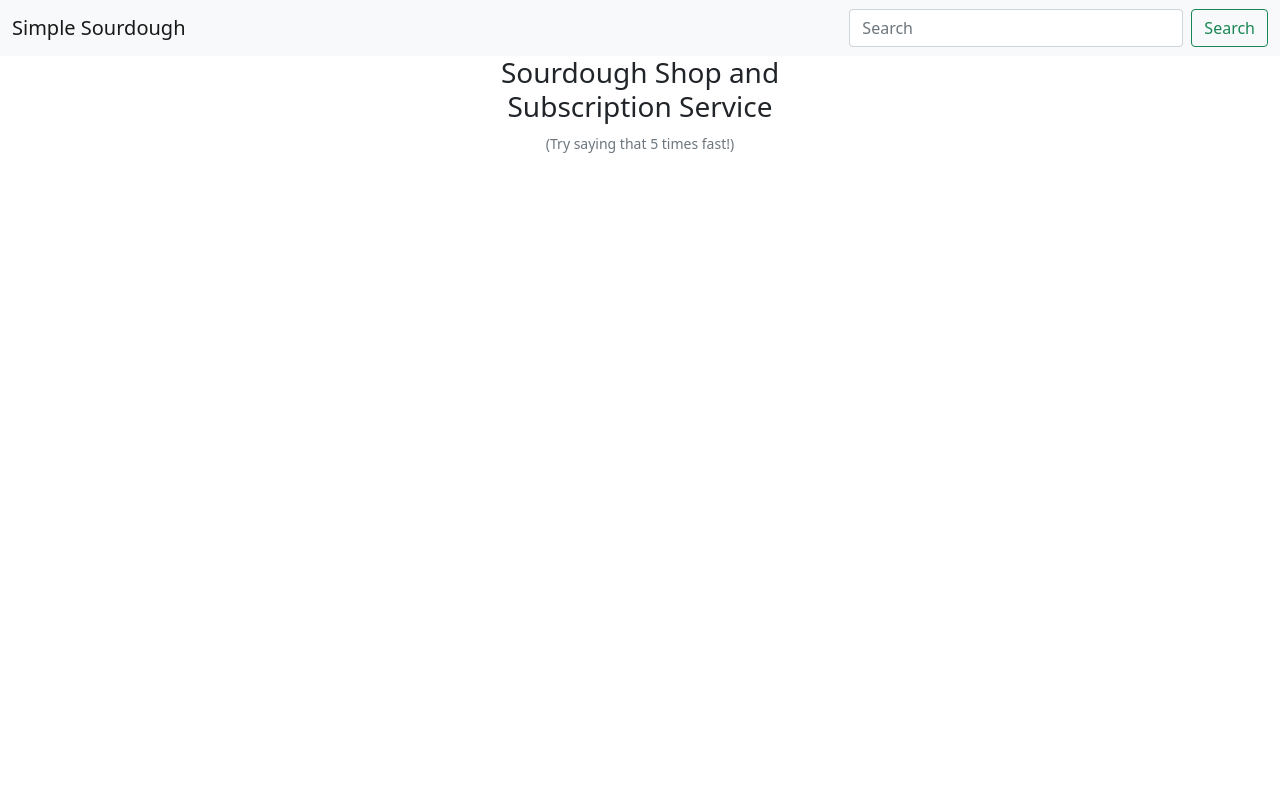
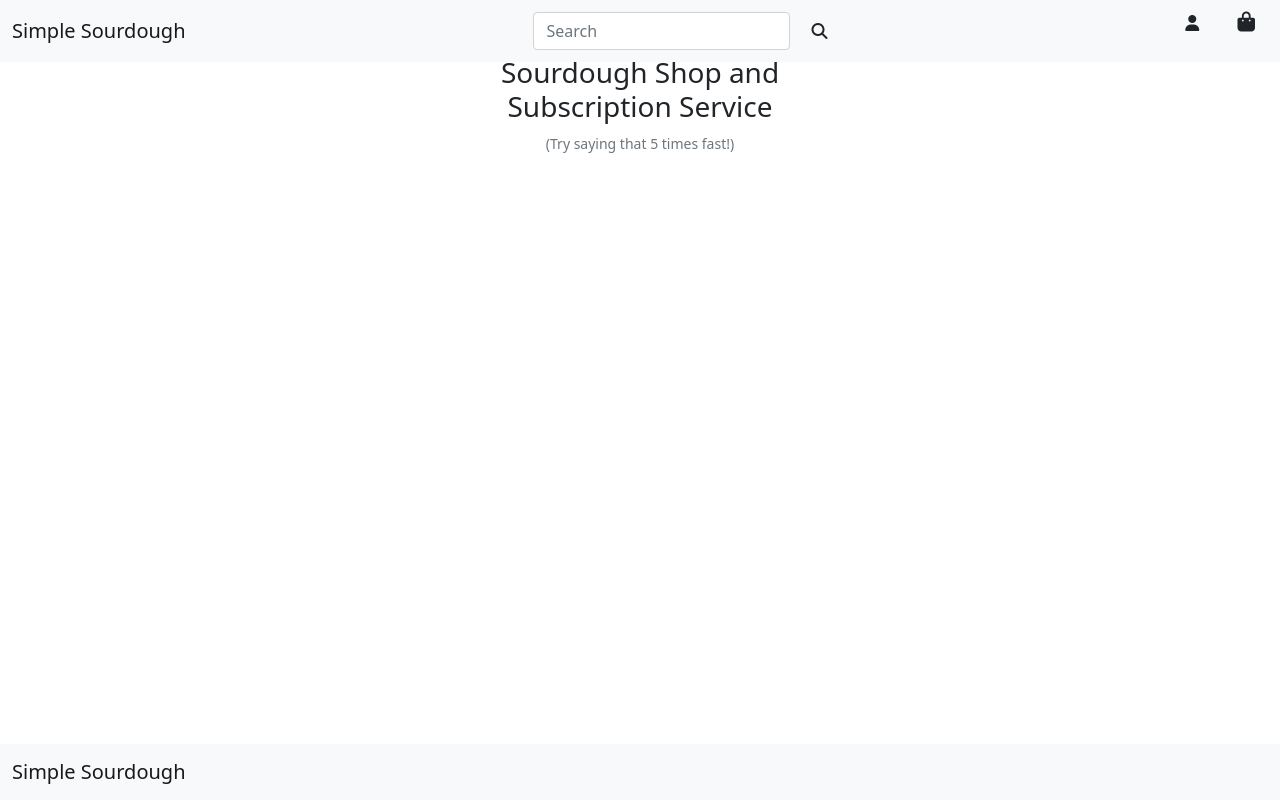
Before and after one commit to irahbt/simple-sourdough, a Django app: page / in a window 1280 px wide. Run offline with Django 3.2, Linux system fonts and the light colour scheme; some libraries are stand-ins or nearby versions.

Commit message:
Update basic header

```diff
--- a/templates/base.html
+++ b/templates/base.html
@@ -22,6 +22,7 @@
     {% endblock %}
 
     {% block corejs %}
+        <script src="https://kit.fontawesome.com/89255d1b7b.js" crossorigin="anonymous"></script>
         <script src="https://code.jquery.com/jquery-3.5.1.min.js" integrity="sha256-9/aliU8dGd2tb6OSsuzixeV4y/faTqgFtohetphbbj0=" crossorigin="anonymous"></script>
         <script src="https://cdn.jsdelivr.net/npm/bootstrap@5.0.0-beta1/dist/js/bootstrap.bundle.min.js" integrity="sha384-ygbV9kiqUc6oa4msXn9868pTtWMgiQaeYH7/t7LECLbyPA2x65Kgf80OJFdroafW" crossorigin="anonymous"></script>
     {% endblock %}
@@ -37,13 +38,27 @@
         <nav class="navbar navbar-expand-lg navbar-light bg-light">
             <div class="container-fluid">
                 <a class="navbar-brand" href="#">Simple Sourdough</a>
-
-                <div class="col-4">
-                    <form class="d-flex">
-                        <input class="form-control me-2" type="search" placeholder="Search" aria-label="Search">
-                        <button class="btn btn-outline-success" type="submit">Search</button>
-                    </form>
-                </div>
+                <form class="d-flex" method="POST" action="">
+                    <input class="form-control me-2" type="search" placeholder="Search" aria-label="Search">
+                    <button class="btn" type="submit"><i class="fas fa-search"></i></button>
+                </form>
+                <ul class="list-inline list-unstyled">
+                    <li class="list-inline-item dropdown">
+                        <a class="nav-link p-0" href="#" role="button" data-bs-toggle="dropdown" aria-expanded="false">
+                            <i class="fas fa-user btn"></i>
+                        </a>
+                        <ul class="dropdown-menu" aria-labelledby="navbarDropdown">
+                            <li><a class="dropdown-item" href="#">Profile</a></li>
+                            <li><hr class="dropdown-divider"></li>
+                            <li><a class="dropdown-item" href="#">Logout</a></li>
+                        </ul>
+                    </li>
+                        <li class="list-inline-item">
+                        <a class="nav-link p-0" href="">
+                            <div><i class="fas fa-shopping-bag fa-lg btn"></i></div>
+                            </a>
+                    </li>
+                </ul>
             </div>
         </nav>
     </header>
@@ -58,6 +73,16 @@
     {% block content %}
     {% endblock %}
 
+    {% block footer %}
+    <footer class="fixed-bottom">
+        <div class="navbar navbar-expand-lg navbar-light bg-light">
+            <div class="container-fluid">
+                <a class="navbar-brand" href="#">Simple Sourdough</a>
+            </div>
+        </div>
+    </footer>
+    {% endblock %}
+
     {% block postloadjs %}
     {% endblock %}
 
```
